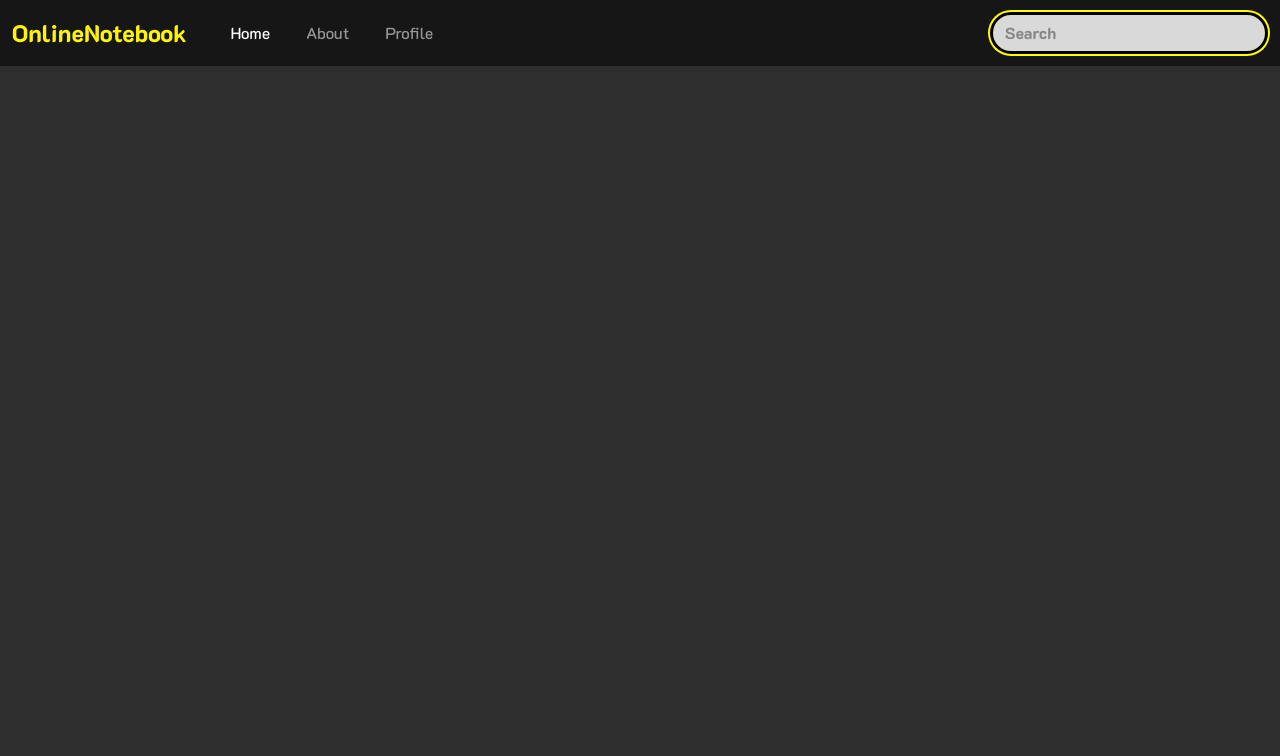
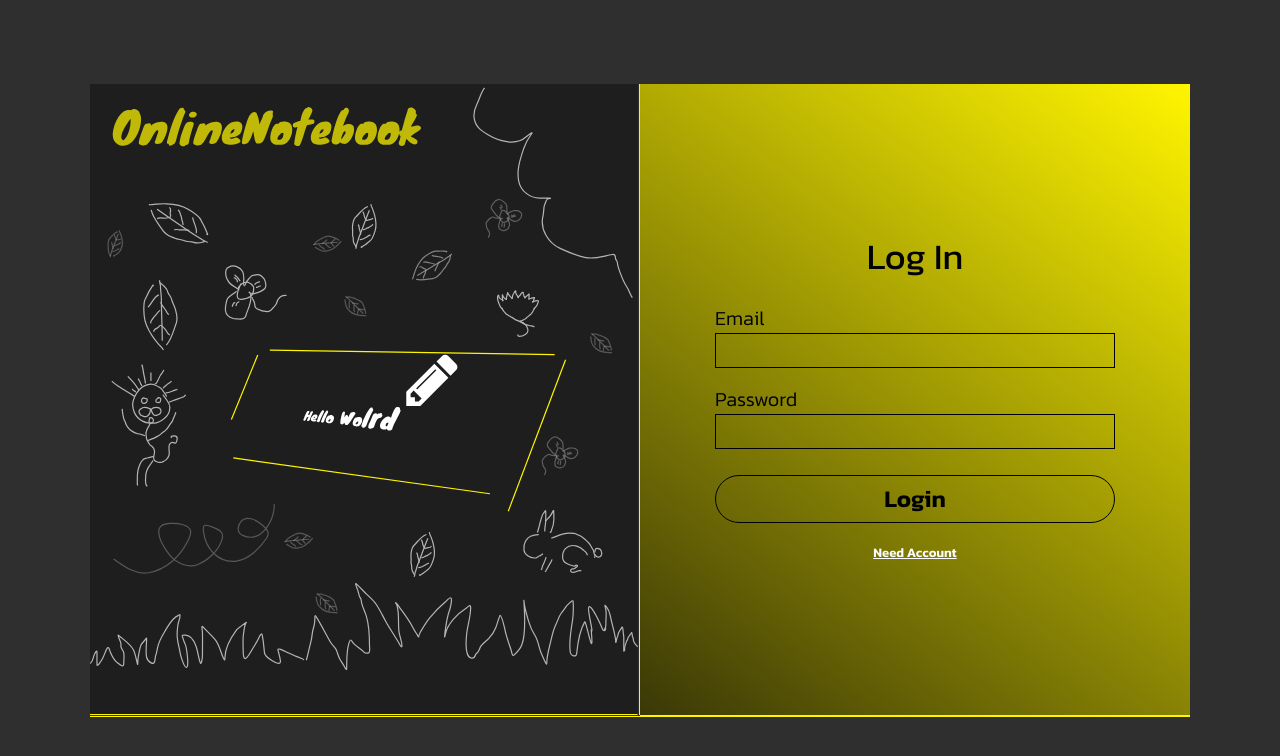
Before and after one commit to HarshGaur387R/OnlineNotebook-MERN-app, a React (Create React App) app: page / in a window 1280 px wide. Shown: the top 756 px of the page. Built offline with nearby package versions, Linux system fonts and the light colour scheme.

Commit message:
created frontend of login/signup

```diff
--- a/src/App.css
+++ b/src/App.css
@@ -1,7 +1,10 @@
 @import url('https://fonts.googleapis.com/css2?family=Inter:wght@700&family=K2D:wght@100;200;300;400;500;600;700;800&display=swap');
+@import url('https://fonts.googleapis.com/css2?family=Inter:wght@700&family=Kanit:wght@100;200;300;400;500;600;700;800&display=swap');
 
-body{
+
+body {
   background-color: #2f2f2f;
+  background-image: linear-gradient();
   color: white;
   overflow-x: hidden;
 
@@ -56,41 +59,42 @@
   box-shadow: none !important;
 }
 
-.search-input-container{
+.search-input-container {
   border-radius: 30px;
   box-shadow: 0px 0px 0px 2px yellow;
   background-color: yellow;
 }
 
-.search-image{
+.search-image {
   transition: width .2s ease;
   border: none;
   background-color: transparent;
 }
 
-.search-image-after-focus{
+.search-image-after-focus {
   width: 45px;
   padding-right: 10px;
   padding-left: 5px;
 }
-.search-image-before-focus{
+
+.search-image-before-focus {
   width: 0px;
   padding: 0;
 }
 
 /* Filter chip related items components */
 
-.filter-chip-container{
+.filter-chip-container {
   gap: 10px;
   padding-top: 15px;
   padding-bottom: 15px;
 }
 
-.badge{
+.badge {
   font-size: large;
   padding: 10px 20px 10px 20px;
-  width:fit-content;
-  height:40px;
+  width: fit-content;
+  height: 40px;
   border: 1px solid black;
   border-radius: 50px;
   background-color: yellow !important;
@@ -98,7 +102,7 @@
 
 }
 
-.chip-close-btn{
+.chip-close-btn {
   background-color: transparent;
   border: none;
   padding-left: 20px;
@@ -106,3 +110,144 @@
   font-size: x-large;
   width: 20px;
 }
+
+/* Login container related items components */
+
+.wallpaper{
+  width: 550px;
+  border-right: 1px solid #FFF500 ;
+}
+
+.wallpaper img{
+  width: 100%;
+}
+
+.login-container {
+  border-bottom: 1px solid #FFF500;
+}
+
+.login-form {
+  border-bottom: 1px solid #FFF500;
+  background: linear-gradient(217deg, #FFF500 0%, #3A3807 100%);
+  width: 550px;
+  height: 632px;
+}
+
+.login-header {
+  color: #000;
+  text-align: center;
+  font-family: 'kanit';
+  font-size: 36px;
+  font-weight: 400;
+}
+
+.input-container {
+  width: 400px;
+}
+
+
+.login-inputs {
+  font-size: large;
+  width: 100%;
+  color: white;
+  background-color: transparent;
+  border: 1px solid black;
+  padding: 3px;
+}
+
+
+.input-label{
+  color: #000;
+  text-align: center;
+  font-family: 'kanit';
+  font-size: 20px;
+  font-style: normal;
+  font-weight: 300;
+  line-height: normal;
+}
+
+.login-submit-button {
+  margin-top: 10px;
+  padding: 5px;
+  border-radius: 40px;
+  border: 1px solid black;
+  background: transparent;
+  width: 400px;
+  color: black;
+  font-family: 'kanit';
+  font-size: 24px;
+  font-weight: 600;
+  transition: .1s all ease;
+}
+
+.login-submit-button:hover{
+  border: 1px solid black;
+  color: white;
+  background-color: black;
+}
+
+.style-link a {
+  color: #FFF;
+  text-align: center;
+  font-family: 'kanit';
+  font-size: 13px;
+  font-weight: 600;
+  text-decoration-line: underline;
+}
+
+/* signup related items  */
+
+.signup-header {
+  color: #FFF500;
+  text-align: center;
+  font-family: 'kanit';
+  font-size: 36px;
+  font-weight: 400;
+}
+
+.signup-form {
+  border-bottom: 1px solid #FFF500;
+  background-color: #1E1E1E;
+  width: 550px;
+  height: 632px;
+}
+
+.signup-inputs{
+    font-size: large;
+    width: 100%;
+    color: white;
+    background-color: transparent;
+    border: 1px solid #FFF500;
+    padding: 3px;
+
+}
+
+.signup-input-label{
+  color: #FFF500;
+  text-align: center;
+  font-family: 'kanit';
+  font-size: 20px;
+  font-style: normal;
+  font-weight: 300;
+  line-height: normal;
+}
+
+.signup-submit-button {
+  margin-top: 10px;
+  padding: 5px;
+  border-radius: 40px;
+  border: 1px solid #FFF500;
+  background: transparent;
+  width: 400px;
+  color: #FFF500;
+  font-family: 'kanit';
+  font-size: 24px;
+  font-weight: 600;
+  transition: .1s all ease;
+}
+
+.signup-submit-button:hover{
+  border: 1px solid #FFF500;
+  color: black;
+  background-color: #FFF500;
+}
--- a/src/App.js
+++ b/src/App.js
@@ -9,11 +9,17 @@
 import About from './components/About';
 import NoteState from './context/notes/noteState';
 import ChipState from './context/filter chips/chipState';
+import Login from './components/Login';
+import Signup from './components/Signup';
 
 function App() {
+
+  const isUserLogin = false;
+
   return (
-    <Router>
-      <div className="App">
+    <Router >
+      <div className="App" >
+        {isUserLogin ?
           <ChipState>
             <NoteState>
               <Navbar />
@@ -24,9 +30,13 @@
                 </Routes>
               </div>
             </NoteState>
-        </ChipState>
+          </ChipState> :
+          <Routes>
+            <Route path="/" element={<Login />} />
+            <Route path="/signup" element={<Signup />} />
+          </Routes>}
       </div>
-    </Router>
+    </Router >
   );
 }
 
--- /dev/null
+++ b/src/components/Login.js
@@ -0,0 +1,37 @@
+import React from 'react'
+import wallpaper from '../assets/Wallpaper.svg'
+import { Link } from 'react-router-dom'
+
+export default function Login() {
+  return (
+    <div className='container d-flex align-items-center justify-content-center' style={{ height: '100vh' }}>
+      <div className="login-container d-flex flex-row align-items-center justify-content-center">
+
+        <div className='wallpaper'>
+          <img src={wallpaper} alt="wallpaper" />
+        </div>
+
+        <form className='login-form d-flex flex-column gap-3 align-items-center justify-content-center'>
+          <h3 className='login-header'>Log In</h3>
+
+          <div className='input-container d-flex flex-column justify-content-start align-items-start'>
+            <label className='input-label' htmlFor="email-input">Email</label>
+            <input type="text" id='email-input' className='login-inputs' />
+          </div>
+
+          <div className='input-container d-flex flex-column justify-content-start align-items-start'>
+            <label className='input-label' htmlFor="password-input">Password</label>
+            <input type="text" id='password-input' className='login-inputs' />
+          </div>
+
+          <button className='login-submit-button' typeof='submit'>Login</button>
+
+          <div className='style-link need-account-link'>
+            <Link to='/signup' >Need Account</Link>
+          </div>
+        </form>
+
+      </div>
+    </div>
+  )
+}
--- /dev/null
+++ b/src/components/Signup.js
@@ -0,0 +1,42 @@
+import React from 'react'
+import wallpaper from '../assets/Wallpaper.svg'
+import { Link } from 'react-router-dom'
+
+export default function Login() {
+    return (
+        <div className='container d-flex align-items-center justify-content-center' style={{ height: '100vh' }}>
+            <div className="signup-container d-flex flex-row align-items-center justify-content-center">
+
+                <div className='wallpaper'>
+                    <img src={wallpaper} alt="wallpaper" />
+                </div>
+
+                <form className='signup-form d-flex flex-column gap-3 align-items-center justify-content-center'>
+                    <h3 className='signup-header'>Sign Up</h3>
+
+                    <div className='input-container d-flex flex-column justify-content-start align-items-start'>
+                        <label className='signup-input-label' htmlFor="signup-name-input">Email</label>
+                        <input type="text" id='signup-name-input' className='signup-inputs' />
+                    </div>
+
+                    <div className='input-container d-flex flex-column justify-content-start align-items-start'>
+                        <label className='signup-input-label' htmlFor="signup-email-input">Email</label>
+                        <input type="text" id='signup-email-input' className='signup-inputs' />
+                    </div>
+
+                    <div className='input-container d-flex flex-column justify-content-start align-items-start'>
+                        <label className='signup-input-label' htmlFor="password-input">Password</label>
+                        <input type="text" id='signup-password-input' className='signup-inputs' />
+                    </div>
+
+                    <button className='signup-submit-button' typeof='submit'>Login</button>
+
+                    <div className='style-link Already have an account'>
+                        <Link to='/' >Already have an account</Link>
+                    </div>
+                </form>
+
+            </div>
+        </div>
+    )
+}
```
Also changed, not shown: src/assets/Wallpaper.svg (added). Lines whose indentation alone changed are shown as unchanged.
